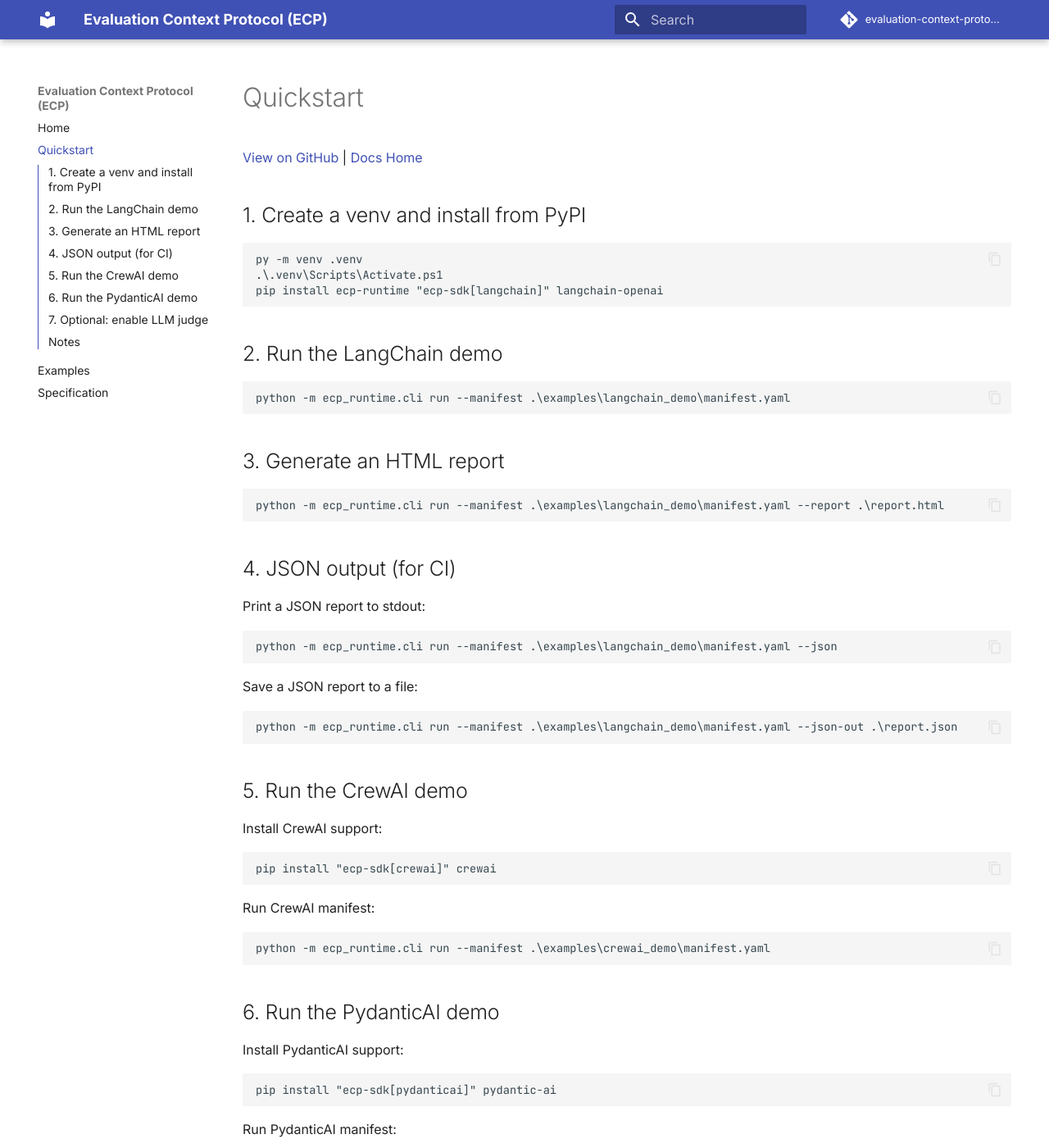
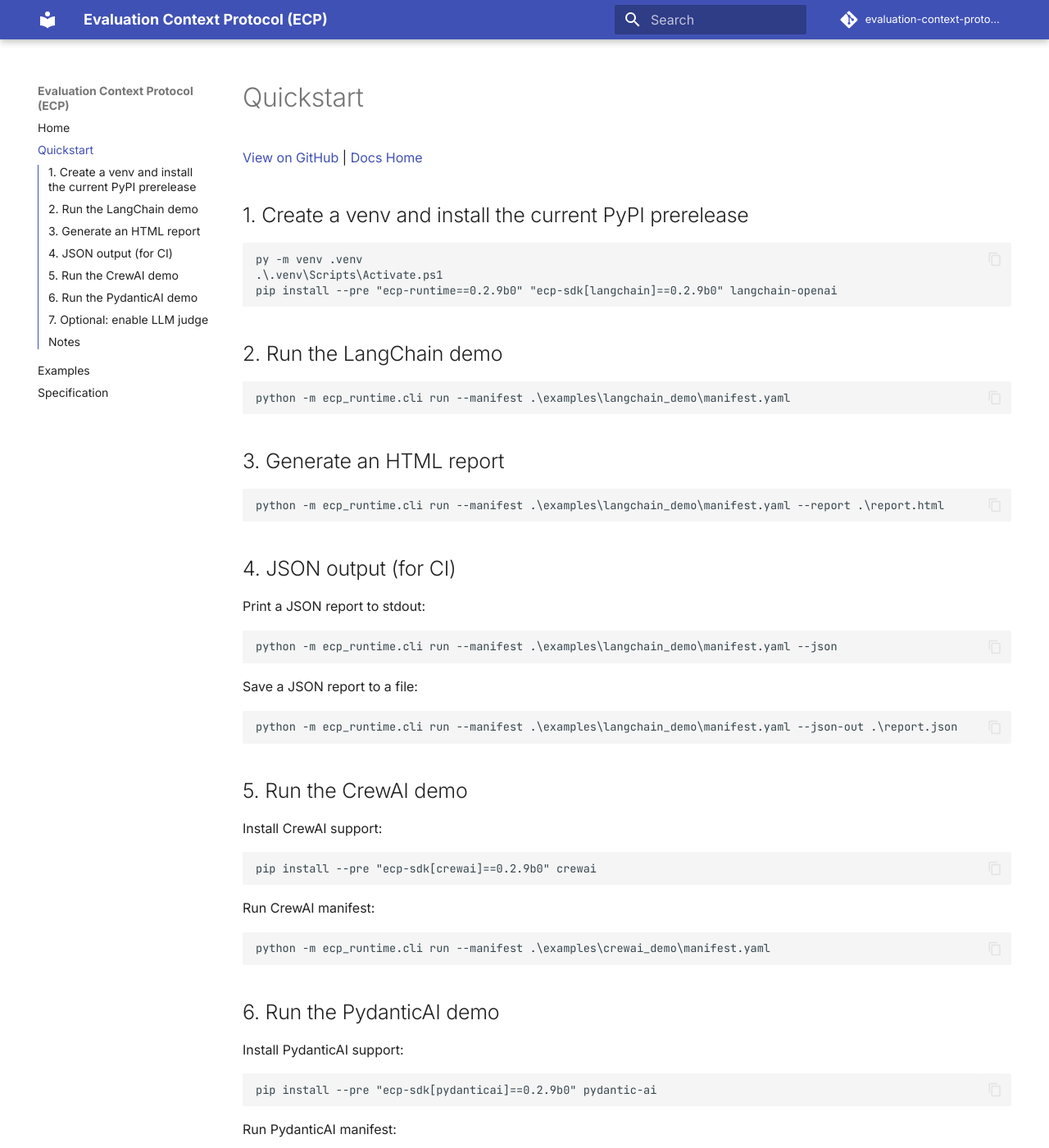
Before and after one commit to evaluation-context-protocol/ecp, an MkDocs documentation site: the page built from docs/quickstart.md, in a window 1280 px wide and 1400 px high. Shown: the whole window at 82% size. Built offline with MkDocs 1.6.1 and Material for MkDocs 9.7.7, drawn with Linux system fonts in a browser that asks for light colours; comment, search, counter and statistics services are not loaded; some of the changed text lies outside the part shown.

Commit message:
fix: align package versions with published beta release

````diff
--- a/docs/quickstart.md
+++ b/docs/quickstart.md
@@ -2,12 +2,12 @@
 
 [View on GitHub](https://github.com/evaluation-context-protocol/ecp) | [Docs Home](https://evaluation-context-protocol.github.io/ecp/)
 
-## 1. Create a venv and install from PyPI
+## 1. Create a venv and install the current PyPI prerelease
 
 ```bash
 py -m venv .venv
 .\.venv\Scripts\Activate.ps1
-pip install ecp-runtime "ecp-sdk[langchain]" langchain-openai
+pip install --pre "ecp-runtime==0.2.9b0" "ecp-sdk[langchain]==0.2.9b0" langchain-openai
 ```
 
 ## 2. Run the LangChain demo
@@ -41,7 +41,7 @@
 Install CrewAI support:
 
 ```bash
-pip install "ecp-sdk[crewai]" crewai
+pip install --pre "ecp-sdk[crewai]==0.2.9b0" crewai
 ```
 
 Run CrewAI manifest:
@@ -55,7 +55,7 @@
 Install PydanticAI support:
 
 ```bash
-pip install "ecp-sdk[pydanticai]" pydantic-ai
+pip install --pre "ecp-sdk[pydanticai]==0.2.9b0" pydantic-ai
 ```
 
 Run PydanticAI manifest:
@@ -75,6 +75,7 @@
 
 ## Notes
 
+- The latest stable packages on PyPI are still `0.2.4`. This docs site currently matches the `0.2.9-beta` release line, so use the prerelease install command above if you want the published packages to match the repo and GitHub release.
 - The runtime launches your agent via the `target` command in the manifest.
 - The agent responds over JSON-RPC 2.0 on stdio.
 - Use `ECP_RPC_TIMEOUT` to control step timeouts (default 30s).
````
Also changed, not shown: README.md (+4 -2 lines), runtime/python/README.md (+3 -1 lines), sdk/python/README.md (+12 -4 lines), 3 other files.
